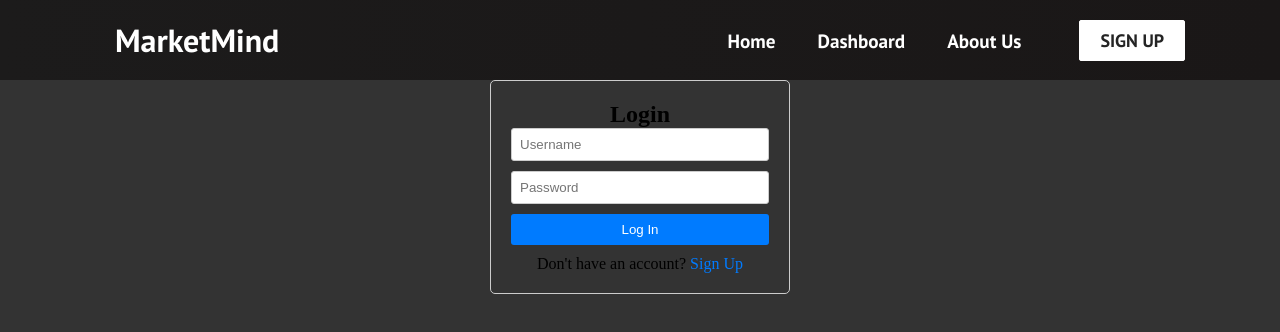
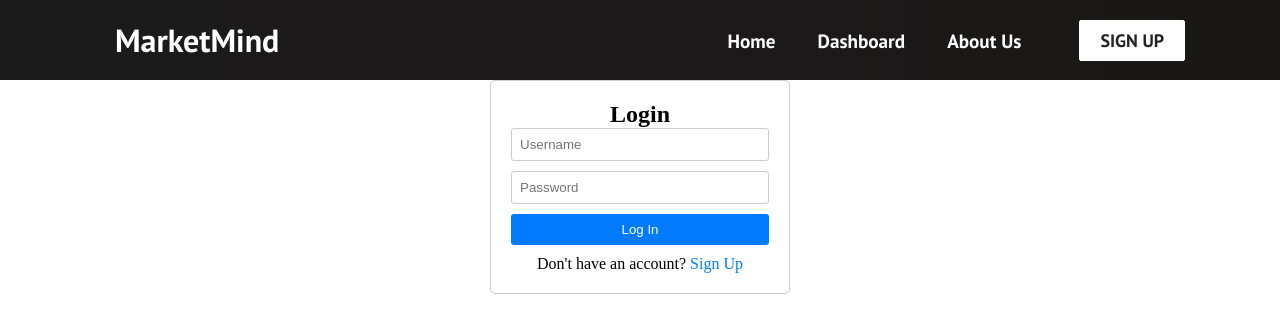
Before and after one commit to mahirmehta/MarketMind, a React (Create React App) app in the folder frontend-marketmind/: page /log-in in a window 1280 px wide. Shown: the top 332 px of the page. Built offline with nearby package versions, Linux system fonts and the light colour scheme.

Commit message:
update login-signup

```diff
--- a/frontend-marketmind/src/components/pages/LogIn.css
+++ b/frontend-marketmind/src/components/pages/LogIn.css
@@ -1,3 +1,7 @@
+body {
+    background-color: white;
+}
+
 .login-page {
     width: 300px;
     margin: 0 auto;
--- a/frontend-marketmind/src/components/pages/Support.css
+++ b/frontend-marketmind/src/components/pages/Support.css
@@ -1,3 +1,7 @@
+body {
+    background-color: white;
+}
+
 .support {
     background-position: center;
     background-size: cover;
```
